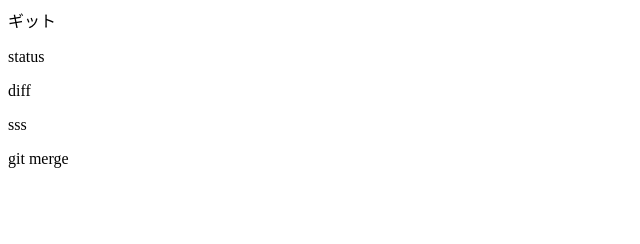
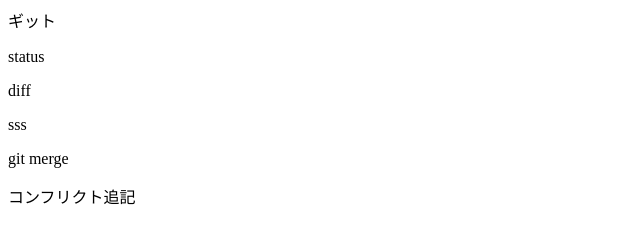
Before and after one commit to tsumutsumu812/git_back, a plain HTML site: page index.html in a window 1280 px wide. Shown: the whole page, without its empty margins (0-640 px from the left). Drawn offline with Linux system fonts and the light colour scheme.

Commit message:
コンフリクト追記

```diff
--- a/index.html
+++ b/index.html
@@ -4,3 +4,4 @@
 <p>sss</p>
 
 <p>git merge<p/>
+<p>コンフリクト追記</p>
```
